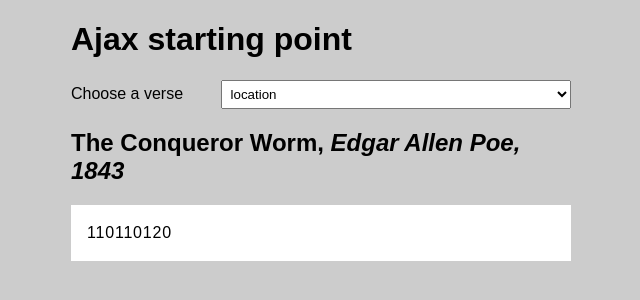
After one commit to RobertShev/iottlu, a PHP site: page /pages/tund3/ajaxTest.html in a window 1280 px wide. The commit adds this page. Shown: the top 300 px of the page, without its empty margins (319-959 px from the left). Run offline with PHP 8.4, Linux system fonts and the light colour scheme.

Commit message:
changed location.txt

```diff
--- /dev/null
+++ b/pages/tund3/ajaxTest.html
@@ -0,0 +1,77 @@
+<!DOCTYPE html>
+<html>
+  <head>
+    <meta charset="utf-8" />
+    <meta http-equiv="X-UA-Compatible" content="IE=edge,chrome=1" />
+    <meta name="viewport" content="width=device-width" />
+
+    <title>Ajax starting point</title>
+
+    <style>
+      html,
+      pre {
+        font-family: sans-serif;
+      }
+      body {
+        width: 500px;
+        margin: 0 auto;
+        background-color: #ccc;
+      }
+      pre {
+        line-height: 1.5;
+        letter-spacing: 0.05rem;
+        padding: 1rem;
+        background-color: white;
+      }
+      label {
+        width: 200px;
+        margin-right: 33px;
+      }
+      select {
+        width: 350px;
+        padding: 5px;
+      }
+    </style>
+    <!--[if lt IE 9]>
+      <script src="https://cdnjs.cloudflare.com/ajax/libs/html5shiv/3.7.3/html5shiv.js"></script>
+    <![endif]-->
+  </head>
+
+  <body>
+    <h1>Ajax starting point</h1>
+
+    <form>
+      <label for="verse-choose">Choose a verse</label>
+      <select id="verse-choose" name="verse-choose">
+        <option>location</option>
+        <option>Verse 2</option>
+        <option>Verse 3</option>
+        <option>Verse 4</option>
+      </select>
+    </form>
+
+    <h2>The Conqueror Worm, <em>Edgar Allen Poe, 1843</em></h2>
+
+    <pre></pre>
+
+    <script>
+      var verseChoose = "location";
+      var poemDisplay = document.querySelector("pre");
+      verseChoose.onchange = function() {
+        var verse = verseChoose.value;
+        updateDisplay(verse);
+      };
+      function updateDisplay(verse) {
+        verse = verse.replace(" ", "");
+        var url = verse + ".txt";
+        fetch(url).then(function(response) {
+          response.text().then(function(text) {
+            poemDisplay.textContent = text;
+          });
+        });
+      }
+      updateDisplay("location");
+      verseChoose.value = "location";
+    </script>
+  </body>
+</html>
--- a/pages/tund3/game.php
+++ b/pages/tund3/game.php
@@ -101,3 +101,7 @@
     <br />
     <input type="submit" name="submit" value="submit"/>
 </form>
+<section id="gameState">
+    <a>Game state</a>
+    <p id="test"></p>
+</section>
--- a/pages/tund3/location.txt
+++ b/pages/tund3/location.txt
@@ -1 +1 @@
-110110222
+110110120
```
Lines whose indentation alone changed are shown as unchanged.
